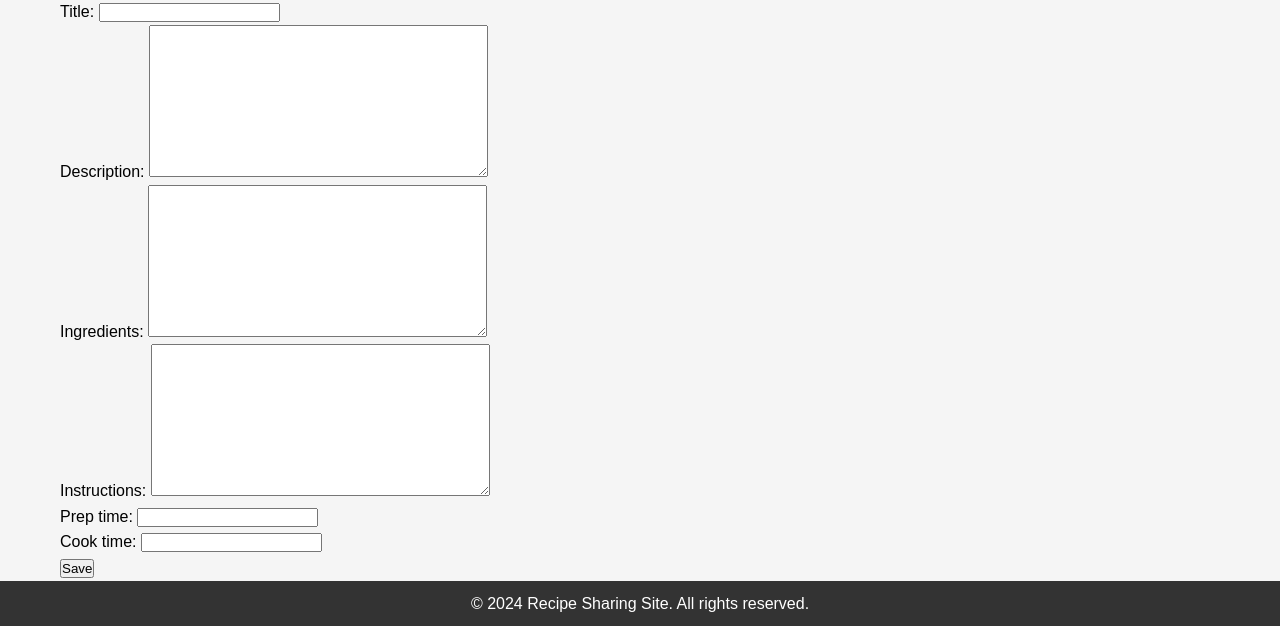
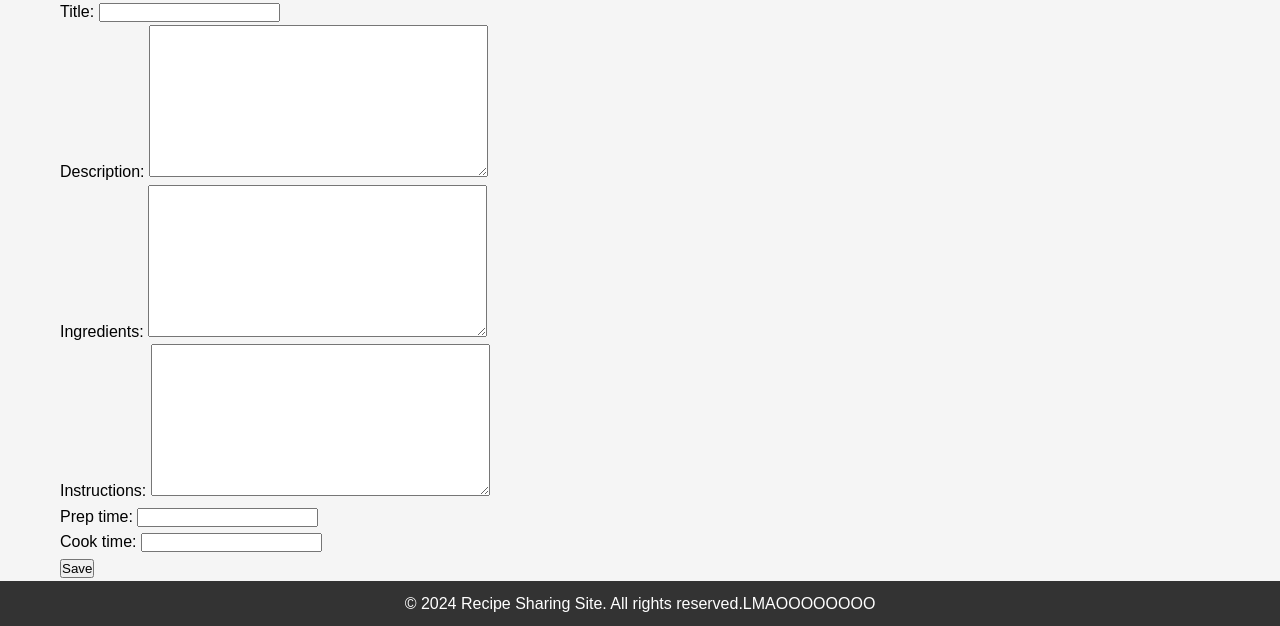
Before and after one commit to GabAttu/backend, a Django app: page /create/ in a window 1280 px wide. Shown: the part 197-823 px from the top of the page. Run offline with Django 5.2, Linux system fonts and the light colour scheme; a user stored in the database is signed in.

Commit message:
Update base_generic.html

```diff
--- a/recipes/templates/base_generic.html
+++ b/recipes/templates/base_generic.html
@@ -45,7 +45,7 @@
 
     <footer>
         <div class="container">
-            <p>&copy; 2024 Recipe Sharing Site. All rights reserved.</p>
+            <p>&copy; 2024 Recipe Sharing Site. All rights reserved.LMAOOOOOOOO</p>
         </div>
     </footer>
 </body>
```
